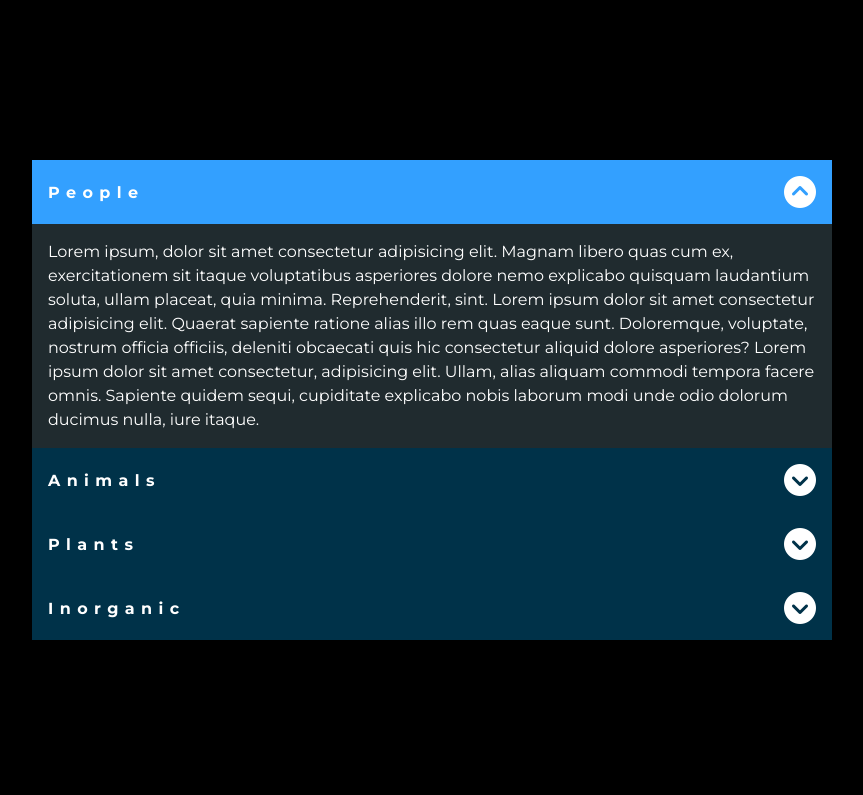
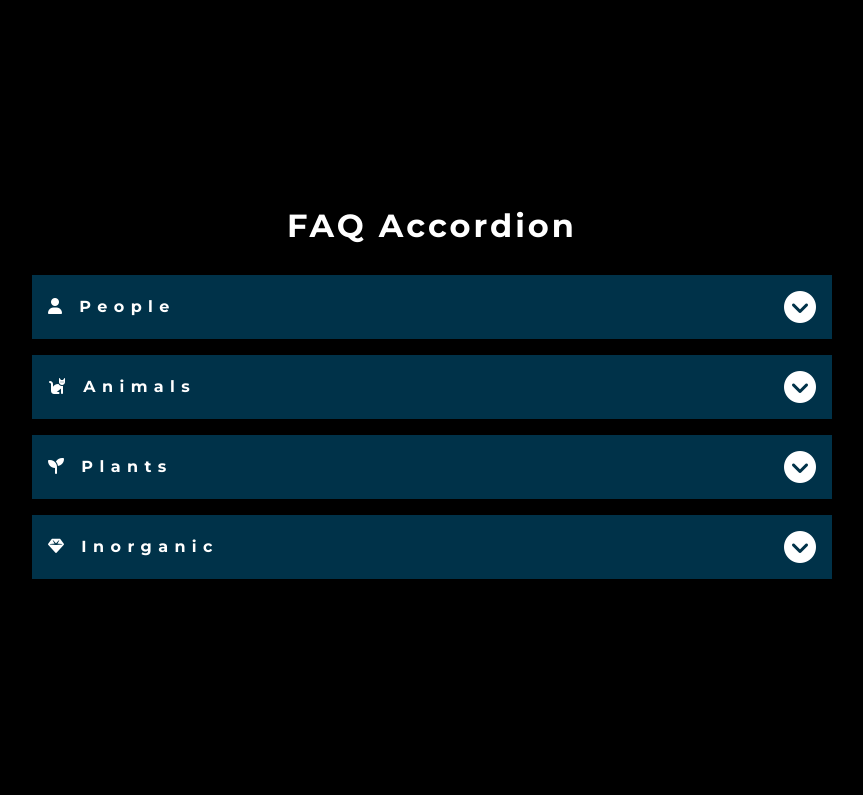
Before and after one commit to serhatbek/accordion, a plain HTML site: page index.html in a window 1280 px wide. Shown: the whole page, without its empty margins (208-1071 px from the left). Drawn offline with Linux system fonts and the light colour scheme.

Commit message:
last commit

```diff
--- a/index.html
+++ b/index.html
@@ -12,9 +12,10 @@
 <body>
 
   <div class="accordion">
-    <div class="accordion__item active">
+    <h1>FAQ Accordion</h1>
+    <div class="accordion__item">
       <div class="accordion__item-title">
-        <p>People</p>
+        <p><i class="fas fa-user"></i> People</p>
         <i class="fas fa-chevron-circle-down"></i>
       </div>
       <div class="accordion__item-cont">
@@ -30,7 +31,7 @@
 
     <div class="accordion__item">
       <div class="accordion__item-title">
-        <p>Animals</p>
+        <p><i class="fas fa-cat"></i> Animals</p>
         <i class="fas fa-chevron-circle-down"></i>
       </div>
       <div class="accordion__item-cont">
@@ -46,7 +47,7 @@
 
     <div class="accordion__item">
       <div class="accordion__item-title">
-        <p>Plants</p>
+        <p><i class="fas fa-seedling"></i> Plants</p>
         <i class="fas fa-chevron-circle-down"></i>
       </div>
       <div class="accordion__item-cont">
@@ -62,7 +63,7 @@
 
     <div class="accordion__item">
       <div class="accordion__item-title">
-        <p>Inorganic</p>
+        <p><i class="fas fa-gem"></i> Inorganic</p>
         <i class="fas fa-chevron-circle-down"></i>
       </div>
       <div class="accordion__item-cont">
--- a/src/assets/js/main.js
+++ b/src/assets/js/main.js
@@ -2,9 +2,21 @@ const accordionItems = document.querySelectorAll('.accordion__item');
 const accordionHeading = document.querySelector('.accordion__item-title');
 const accordionContent = document.querySelector('.accordion__item-cont');
 
-// accordionItems.forEach((item) => {
-//   item.addEventListener('click', () => {
-//     accordionHeading.classList.toggle('active');
-//     accordionContent.classList.toggle('active');
-//   });
-// });
+accordionItems.forEach((item) => {
+  item.addEventListener('click', (e) => {
+    showAccPanel(e);
+  });
+});
+
+function showAccPanel(e) {
+  let target = e.currentTarget;
+
+  if (!target.classList.contains('active')) {
+    accordionItems.forEach((item) => {
+      item.classList.remove('active');
+    });
+    target.classList.toggle('active');
+  } else {
+    target.classList.remove('active');
+  }
+}
--- a/src/assets/scss/main.scss
+++ b/src/assets/scss/main.scss
@@ -9,13 +9,11 @@
 }
 
 html {
-  // font-size: 62.5%;
   font-size: 16px;
 }
 
 body {
   font-family: 'Montserrat', sans-serif;
-  // font-size: 1.6rem;
   display: flex;
   justify-content: center;
   align-items: center;
@@ -26,12 +24,18 @@ body {
 .accordion {
   width: 800px;
   color: #fff;
+  text-align: center;
+
+  h1 {
+    margin-bottom: 30px;
+    letter-spacing: 3px;
+  }
 
   &__item.active &__item-title {
     background-color: #33a0ff;
   }
 
-  &__item.active &__item-title .fas {
+  &__item.active &__item-title > .fas {
     transform: rotate(180deg);
   }
 
@@ -43,26 +47,30 @@ body {
   }
 
   &__item {
+    margin-bottom: 1rem;
     &-title {
       display: flex;
       justify-content: space-between;
       align-items: center;
       background-color: #003249;
       padding: 16px;
+      transition: all 0.3s ease-out;
 
       p {
         font-weight: bold;
         letter-spacing: 0.4rem;
       }
 
-      .fas {
+      > .fas {
         font-size: 2rem;
+        transition: all 0.3s ease-out;
       }
     }
 
     &-cont {
       height: 0;
       overflow: hidden;
+      transition: all 0.2s ease-out;
     }
   }
 }
```
Also changed, not shown: src/assets/css/main.css.
